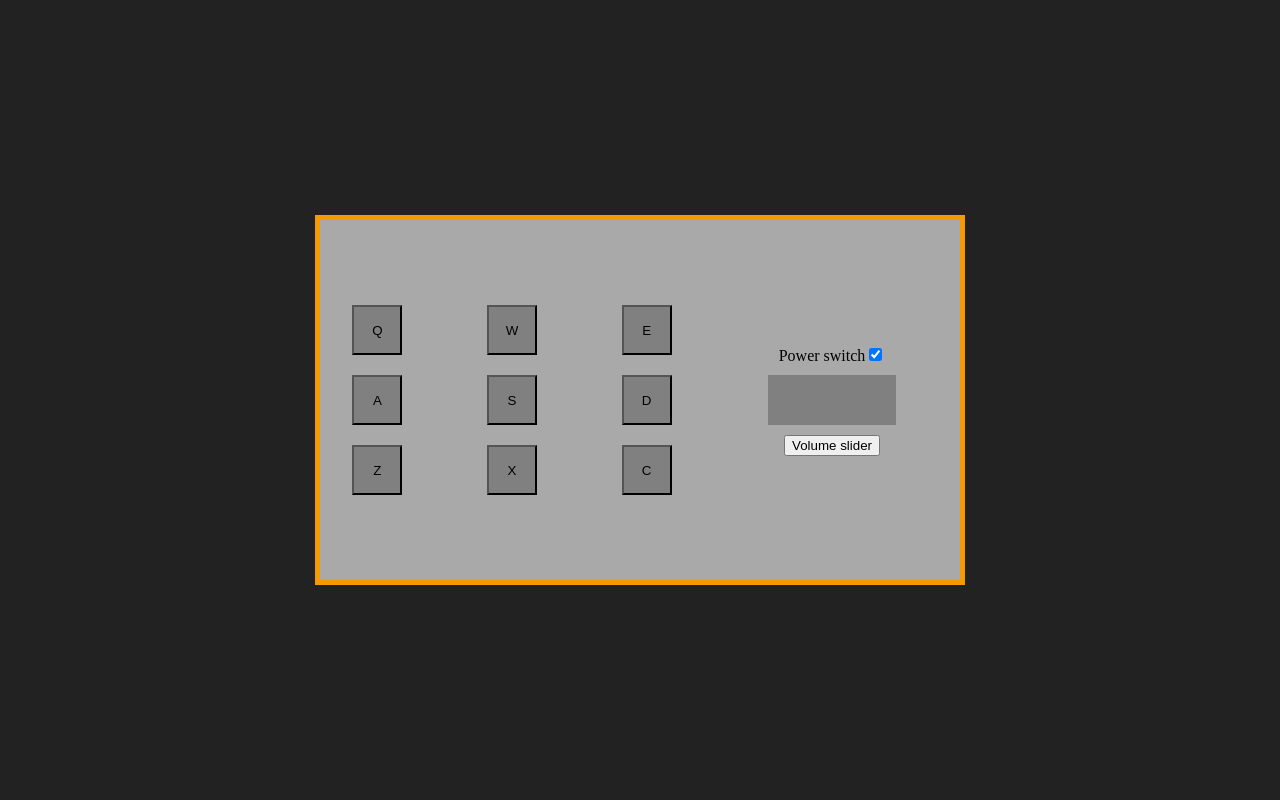
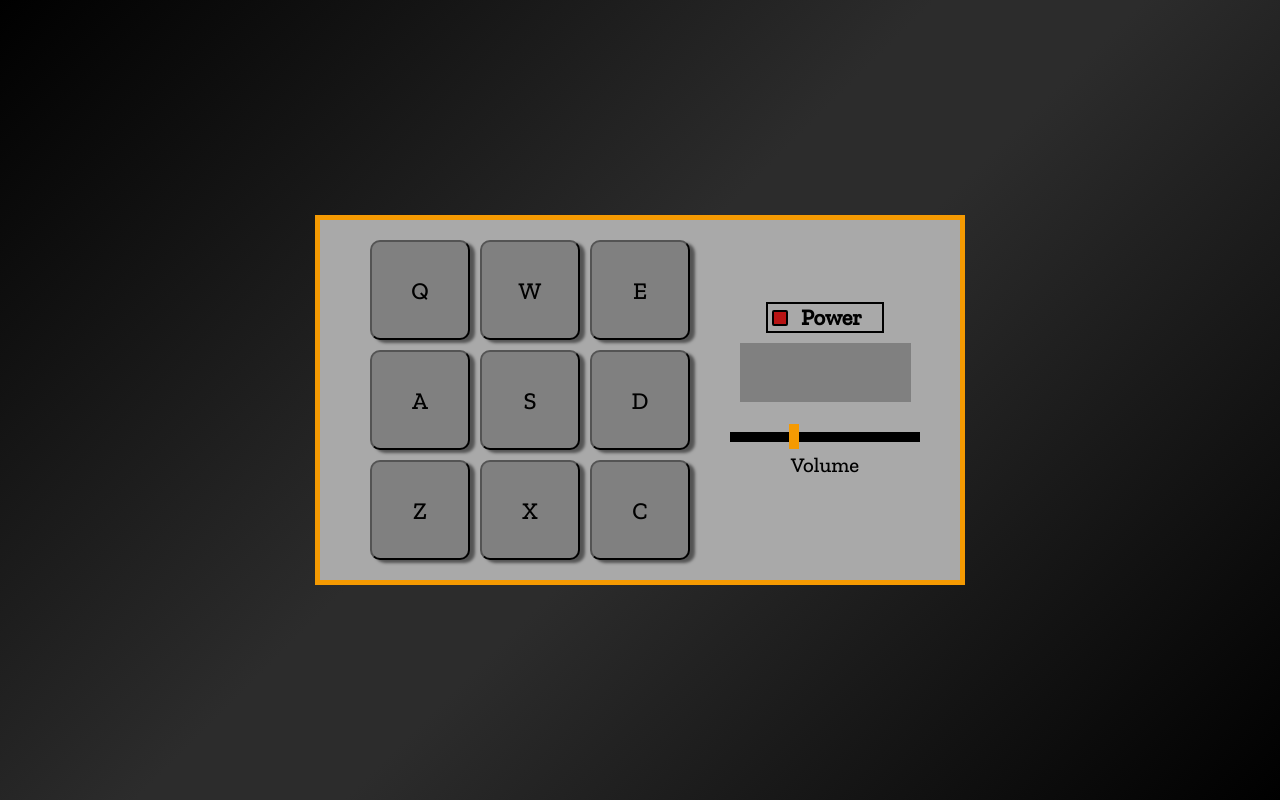
Before and after one commit to Kopnop/FCC-Drum-Machine, a React (Create React App) app: page / in a window 1280 px wide. Built offline with nearby package versions, Linux system fonts and the light colour scheme; the HTML template or start-up script is replaced by a standard one.

Commit message:
added volumeslider and more css styling

```diff
--- a/public/index.html
+++ b/public/index.html
@@ -1,15 +1,16 @@
 <!DOCTYPE html>
 <html lang="en">
+
 <head>
   <meta charset="utf-8" />
-    <link rel="icon" href="%PUBLIC_URL%/favicon.ico" />
   <meta name="viewport" content="width=device-width, initial-scale=1" />
   <meta name="theme-color" content="#000000" />
-    <meta
-      name="description"
-      content="Drum Machine by Kopnop"
-    />
-    <link rel="apple-touch-icon" href="%PUBLIC_URL%/logo_small.png" />
+  <meta name="description" content="Drum Machine by Kopnop" />
+  <link rel="icon" href="%PUBLIC_URL%/logo_small.png" type="image/x-icon" />
+  <!-- <link rel="icon" href="./logo_small.png" type="image/png" /> -->
+  <link rel="preconnect" href="https://fonts.googleapis.com">
+  <link rel="preconnect" href="https://fonts.gstatic.com" crossorigin>
+  <link href="https://fonts.googleapis.com/css2?family=Zilla+Slab:wght@500&display=swap" rel="stylesheet">
   <!--
       manifest.json provides metadata used when your web app is installed on a
       user's mobile device or desktop. See https://developers.google.com/web/fundamentals/web-app-manifest/
@@ -25,7 +26,9 @@
       Learn how to configure a non-root public URL by running `npm run build`.
     -->
   <title>Drum Machine</title>
+  <meta name="description" content="Drum Machine by Kopnop">
 </head>
+
 <body>
   <noscript>You need to enable JavaScript to run this app.</noscript>
   <div id="root"></div>
@@ -40,4 +43,5 @@
       To create a production bundle, use `npm run build` or `yarn build`.
     -->
 </body>
+
 </html>
--- a/src/App.js
+++ b/src/App.js
@@ -4,9 +4,10 @@ import { useState, useEffect } from "react";
 
 function App() {
 
-  const [lastClicked, setLastClicked] = useState("")
   const [allDrums, setAllDrums] = useState([])
   const [isPowered, setIsPowered] = useState(true)
+  const [volume, setVolume] = useState(33)
+  const [lastClicked, setLastClicked] = useState("")
 
   function changeDisplay(e) {
     if (isPowered && e.target.type === "submit") {
@@ -14,9 +15,10 @@ function App() {
     }
   }
 
-  function switchPower() {
-    setIsPowered(prevIsPowered => !prevIsPowered)
-    setLastClicked("")
+  function changeVolume(e) {
+    if (isPowered) {
+      setVolume(e.target.value)
+    }
   }
 
   useEffect(() => {
@@ -28,6 +30,14 @@ function App() {
       }
     }))
   }, [])
+
+  useEffect(() => {
+    setLastClicked(`Volume: ${volume}`)
+  }, [volume])
+
+  useEffect(() => {
+    setLastClicked("")
+  }, [isPowered])
 
   useEffect(() => {
     function handleKeyPress(e) {
@@ -46,17 +56,18 @@ function App() {
     <main>
       <div id="drum-machine">
         <div className="drumDiv" onClick={changeDisplay}>
-          {allDrums.map(item => <Drum key={item.keyStroke} keyStroke={item.keyStroke} sound={item.sound} name={item.name} isPowered={isPowered} />)}
+          {allDrums.map(item => <Drum key={item.keyStroke} keyStroke={item.keyStroke} sound={item.sound} name={item.name} isPowered={isPowered} volume={volume} />)}
         </div>
         <div className="optionsDiv">
-          <label htmlFor="isPowered">Power switch
-            <input id="isPowered" type="checkbox" checked={isPowered} onChange={switchPower} />
-            </label>
+          <label className="powerswitch" htmlFor="isPowered">
+            <input id="isPowered" type="checkbox" checked={isPowered} onChange={() => setIsPowered(prevIsPowered => !prevIsPowered)} />
+            <p>Power</p>
+          </label>
           <div className="display">
-            <p>{lastClicked}</p>
+            <p id="display--p">{lastClicked}</p>
           </div>
-          {/* TODO: volume-slider */}
-          <button>Volume slider</button>
+          <input className="volumeslider" type="range" min="0" max="100" value={volume} onChange={changeVolume} />
+          <p className="volume--p">Volume</p>
         </div>
       </div>
     </main>
--- a/src/Components/Drum.js
+++ b/src/Components/Drum.js
@@ -1,25 +1,30 @@
-// import { useEffect } from "react"
-
-import { useState } from "react";
+import { useRef, useState } from "react";
 
 export default function Drum(props) {
 
-    const audio = new Audio(`https://s3.amazonaws.com/freecodecamp/drums/${props.sound}`)
+    const audioRef = useRef()
     const [clicked, setClicked] = useState(false)
 
-    function playSound(e) {
+    function handleClick(e) {
         if (props.isPowered) {
-            audio.volume = 0.2;
-            audio.currentTime = 0;  //resets the sound
-            audio.play()
-            setClicked(true)
-            setTimeout(() => {
-                setClicked(false)
-            }, 100);
+            audioRef.current.volume = props.volume / 100
+            audioRef.current.currentTime = 0
+            audioRef.current.play()
+            animateClick()
         }
     }
 
+    function animateClick() {
+        setClicked(true)
+        setTimeout(() => {
+            setClicked(false)
+        }, 100);
+    }
+
     return (
-        <button className={clicked ? "drum-pad clicked" : "drum-pad"} id={`Key${props.keyStroke}`} onClick={playSound} name={props.name}>{props.keyStroke}</button>
+        <div>
+            <button className={clicked ? "drum-pad clicked" : "drum-pad"} id={`Key${props.keyStroke}`} onClick={handleClick} name={props.name}>{props.keyStroke}</button>
+            <audio ref={audioRef} src={`https://s3.amazonaws.com/freecodecamp/drums/${props.sound}`} volume={props.volume} />
+        </div>
     )
 }
--- a/src/index.css
+++ b/src/index.css
@@ -1,7 +1,9 @@
+* {
+  font-family: 'Zilla Slab', serif;
+}
+
 body {
   margin: 0;
-  /* -webkit-font-smoothing: antialiased;
-  -moz-osx-font-smoothing: grayscale; */
 }
 
 #drum-machine {
@@ -12,7 +14,6 @@ body {
   justify-content: center;
   align-items: center;
   border: 5px solid #f59a02;
-  /*3d0801*/
 }
 
 main {
@@ -21,7 +22,8 @@ main {
   align-items: center;
   height: 100vh;
   width: 100vw;
-  background-color: #222222;
+  background: linear-gradient(135deg, rgb(0, 0, 0) 0%, rgb(44, 44, 44) 45%, rgb(44, 44, 44) 55%, rgb(0, 0, 0) 100%);
+
 }
 
 .optionsDiv {
@@ -29,29 +31,41 @@ main {
   display: flex;
   align-items: center;
   flex-direction: column;
+  margin-right: 40px;
+  margin-left: 40px;
 }
 
 .drumDiv {
   display: grid;
   grid-template-columns: 1fr 1fr 1fr;
-  width: 60%;
-  gap: 20px;
+  width: 50%;
+  gap: 10px;
+  margin-left: 50px;
 }
 
 .drum-pad {
-  height: 50px;
-  width: 50px;
+  height: 100px;
+  width: 100px;
   background-color: #808080;
   text-align: center;
   margin: auto;
+  font-weight: 500;
+  font-size: 1.5rem;
+  box-shadow: 5px 3px 3px rgba(0, 0, 0, 0.5);
+  border-radius: 10px;
+  cursor: pointer;
 }
 
 .display {
   background-color: #808080;
-  width: 50%;
-  height: 3.125rem;
-  margin: 10px;
+  width: 90%;
+  height: 3.65rem;
   text-align: center;
+  font-size: 1.4rem;
+}
+
+.display p {
+  margin: 1rem;
 }
 
 :focus {
@@ -61,3 +75,58 @@ main {
 .clicked {
   background-color: #f59a02;
 }
+
+.volumeslider {
+  appearance: none;
+  background: black;
+  width: 100%;
+  height: 10px;
+  cursor: pointer;
+  margin-top: 30px;
+  margin-bottom: 10px;
+}
+
+.volumeslider::-webkit-slider-thumb {
+  appearance: none;
+  background: #f59a02;
+  width: 10px;
+  height: 25px;
+  cursor: pointer;
+}
+
+.volume--p {
+  margin-top: 0px;
+  font-size: 1.3rem;
+}
+
+#isPowered, .powerswitch {
+  cursor: pointer;
+}
+
+.powerswitch {
+  display: flex;
+  text-align: center;
+  margin-bottom: 10px;
+  width: 60%;
+  font-size: 1.4rem;
+  font-weight: 600;
+  border: 2px solid black
+}
+.powerswitch p {
+  margin: 0px 0px 0px 10px
+
+}
+
+input[type="checkbox"] {
+  appearance: none;
+  background-color: white;
+  align-self: center;
+  width: 1rem;
+  height: 1rem;
+  border: 0.15em solid black;
+  border-radius: 0.15em;
+}
+
+input[type="checkbox"]:checked {
+  background-color: rgb(184, 20, 20)
+}
```
Also changed, not shown: public/manifest.json, 1 other file (tests, documents, lock files or other folders). Lines whose indentation alone changed are shown as unchanged.
